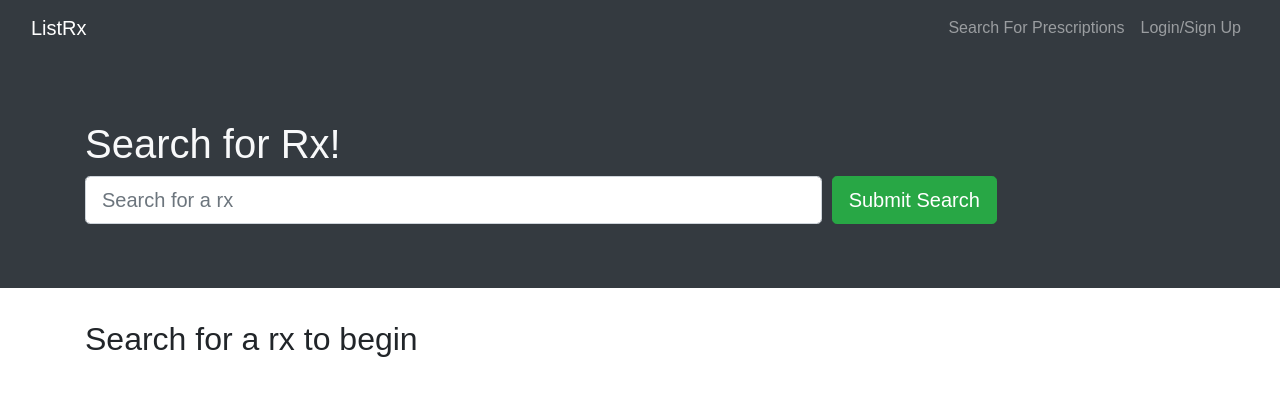
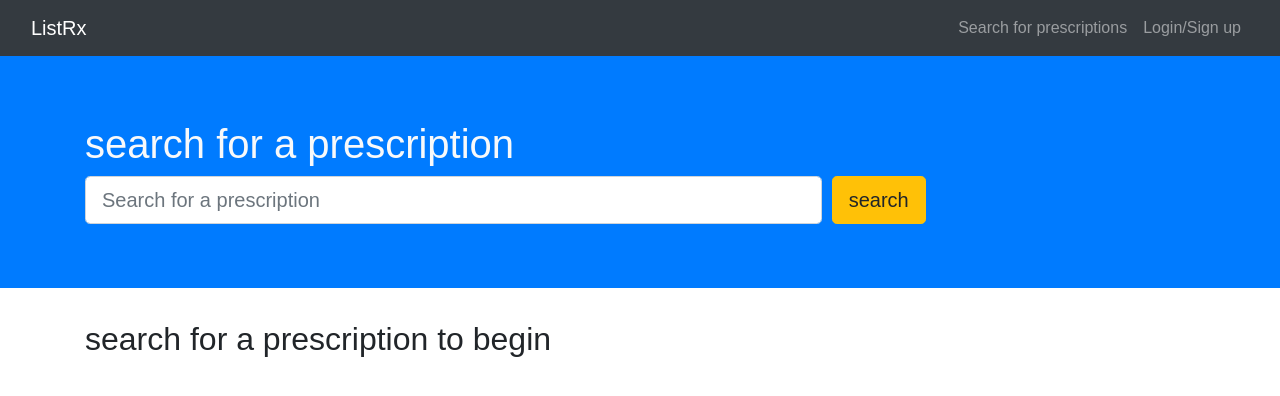
Before and after one commit to infojunkie01/ListRx, a React (Create React App) app in the folder client/: page / in a window 1280 px wide. Shown: the top 396 px of the page. Built offline with nearby package versions, Linux system fonts and the light colour scheme.

Commit message:
edits styling

```diff
--- a/client/src/components/Navbar.js
+++ b/client/src/components/Navbar.js
@@ -21,7 +21,7 @@ const AppNavbar = () => {
           <Navbar.Collapse id='navbar'>
             <Nav className='ml-auto'>
               <Nav.Link as={Link} to='/'>
-                Search For Prescriptions
+                Search for prescriptions
               </Nav.Link>
               {/* if user is logged in show saved rx and logout */}
               {Auth.loggedIn() ? (
@@ -32,7 +32,7 @@ const AppNavbar = () => {
                   <Nav.Link onClick={Auth.logout}>Logout</Nav.Link>
                 </>
               ) : (
-                <Nav.Link onClick={() => setShowModal(true)}>Login/Sign Up</Nav.Link>
+                <Nav.Link onClick={() => setShowModal(true)}>Login/Sign up</Nav.Link>
               )}
             </Nav>
           </Navbar.Collapse>
--- a/client/src/pages/SearchRx.js
+++ b/client/src/pages/SearchRx.js
@@ -85,9 +85,9 @@ const SearchRxs = () => {
 
   return (
     <>
-      <Jumbotron fluid className='text-light bg-dark'>
+      <Jumbotron fluid className='text-light bg-primary'>
         <Container>
-          <h1>Search for Rx!</h1>
+          <h1>search for a prescription</h1>
           <Form onSubmit={handleFormSubmit}>
             {/* <Alert dismissible onClose={() => setShowAlert(false)} show={showAlert} variant='danger'>
           Something went wrong with your rx search!
@@ -100,12 +100,12 @@ const SearchRxs = () => {
                   onChange={(e) => setSearchInput(e.target.value)}
                   type='text'
                   size='lg'
-                  placeholder='Search for a rx'
+                  placeholder='Search for a prescription'
                 />
               </Col>
               <Col xs={12} md={4}>
-                <Button type='submit' variant='success' size='lg'>
-                  Submit Search
+                <Button type='submit' variant='success' size='lg' className="btn-warning">
+                  search
                 </Button>
               </Col>
             </Form.Row>
@@ -117,7 +117,7 @@ const SearchRxs = () => {
         <h2>
           {searchedRxs.length
             ? `Viewing ${searchedRxs.length} results:`
-            : 'Search for a rx to begin'}
+            : 'search for a prescription to begin'}
         </h2>
         <CardColumns>
           {searchedRxs.map((rx) => {
@@ -140,8 +140,8 @@ const SearchRxs = () => {
 
                       }}>
                       {savedRxIds?.some((savedRxId) => savedRxId === rx.rxId)
-                        ? 'This rx has already been saved!'
-                        : 'Save this Rx!'}
+                        ? 'This prescription has already been saved!'
+                        : 'Save this prescription!'}
                     </Button>
                   )}
                 </Card.Body>
```
